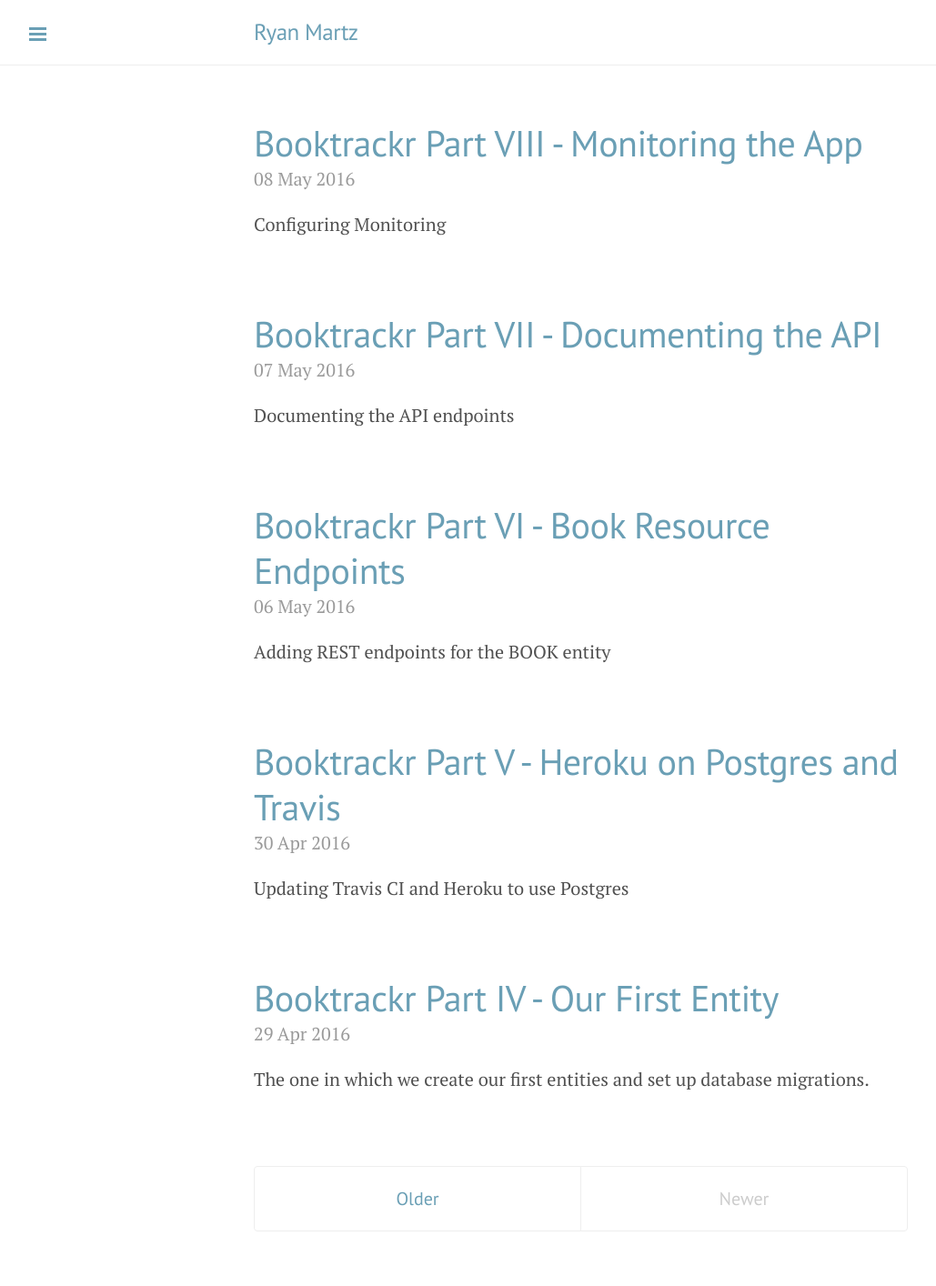
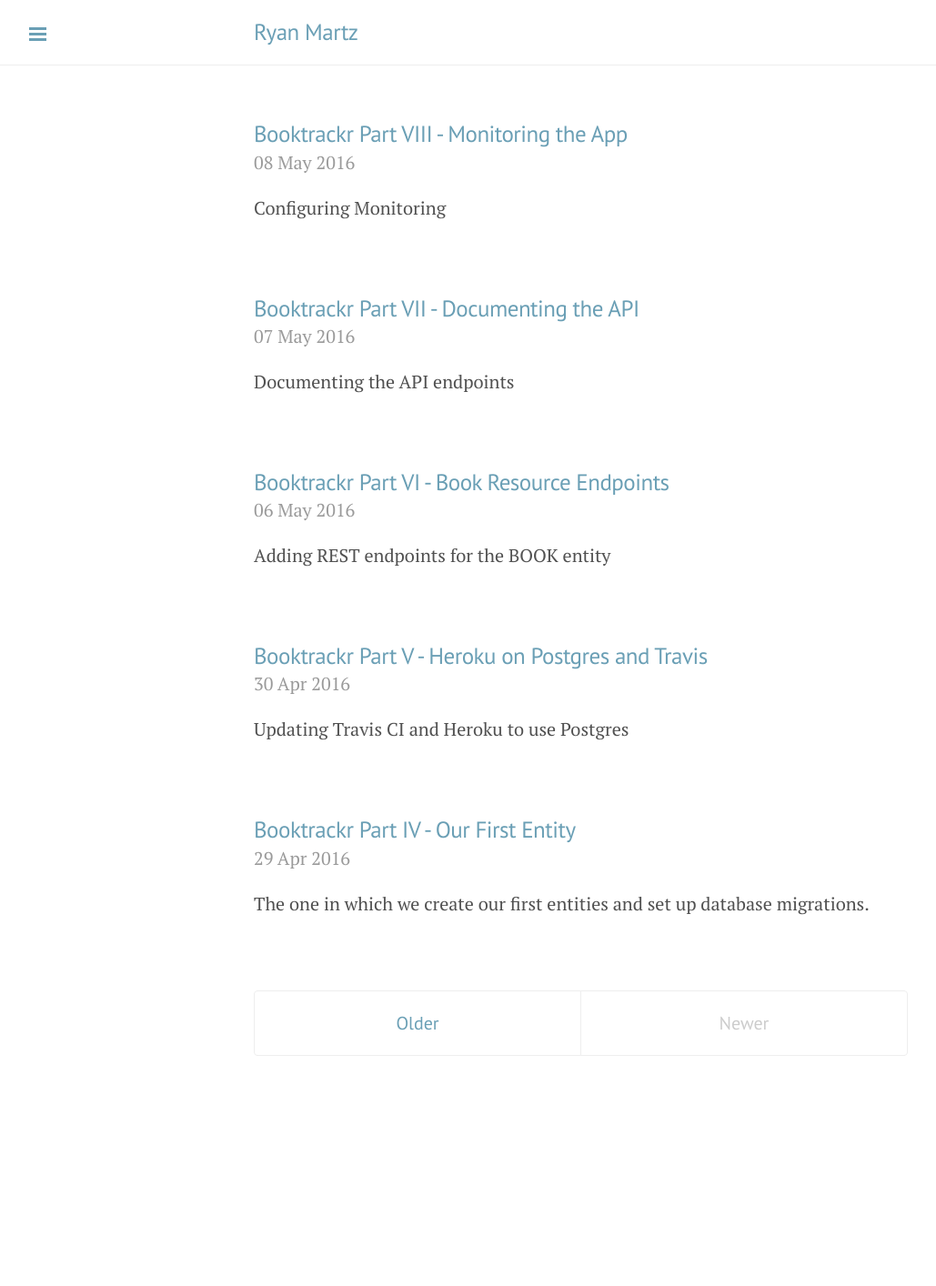
Before and after one commit to rpmartz/rpmartz.github.io, a Jekyll site: the page built from index.html, in a window 1280 px wide. Shown: the whole page at 91% size, without its empty margins (1-1030 px from the left). Built offline with Jekyll 4.4.1, drawn with Linux system fonts in a browser that asks for light colours; nearby versions of some CDN libraries; the list of posts is cut into pages by our own code; comment, search, counter and statistics services are not loaded; after the commit the page ends 1221 px from its top, so only the background shows below that.

Commit message:
reduce header size

```diff
--- a/index.html
+++ b/index.html
@@ -5,7 +5,7 @@ layout: default
 <div class="posts">
   {% for post in paginator.posts %}
   <div class="post">
-    <h1 class="post-title">
+    <h3 class="post-title">
       <a href="{{ post.url }}">
         {{ post.title }}
       </a>
```
